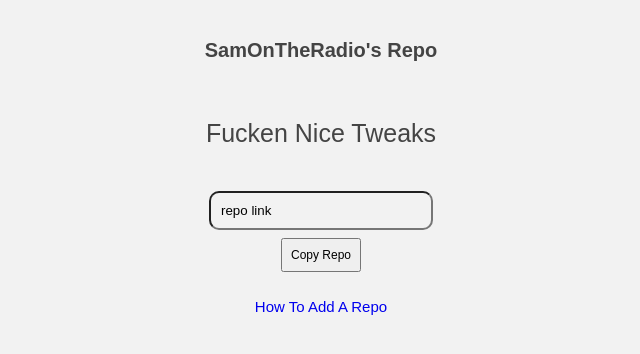
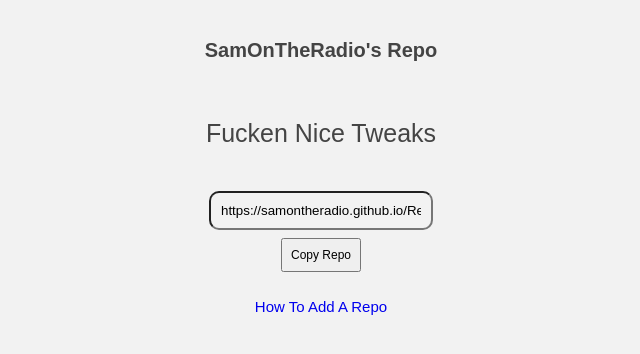
Before and after one commit to SamOnTheRadio/RepoSamOnTheRadio, a plain HTML site: page index.html in a window 1280 px wide. Shown: the whole page, without its empty margins (319-959 px from the left). Drawn offline with Linux system fonts and the light colour scheme.

Commit message:
Update index.html

```diff
--- a/index.html
+++ b/index.html
@@ -14,7 +14,7 @@
 <br>
 <center><p style="font-family:arial;font-size:25px;color:#444444;">Fucken Nice Tweaks</p></center>
 <br>
-<center><input style="font-family:arial;background-color:#f2f2f2;border-radius:10px;display:block;width:200px;padding:10px;" type="text" value="repo link" id="myInput"><button style="font-family:arial;font-size:12px;padding:8px;margin:8px;" onclick="myFunction()">Copy Repo</button></center>
+<center><input style="font-family:arial;background-color:#f2f2f2;border-radius:10px;display:block;width:200px;padding:10px;" type="text" value="https://samontheradio.github.io/RepoSamOnTheRadio/" id="myInput"><button style="font-family:arial;font-size:12px;padding:8px;margin:8px;" onclick="myFunction()">Copy Repo</button></center>
 <br>
 <center><a style="text-decoration:none;font-family:arial;font-size:15px;padding:10px;" href="https://ioshacker.com/how-to/how-to-add-a-repo-in-cydia">How To Add A Repo</a></center>
 </body>
```
